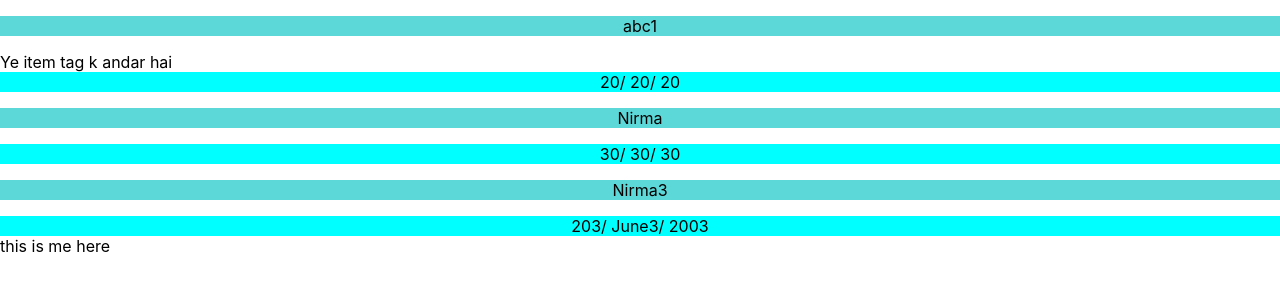
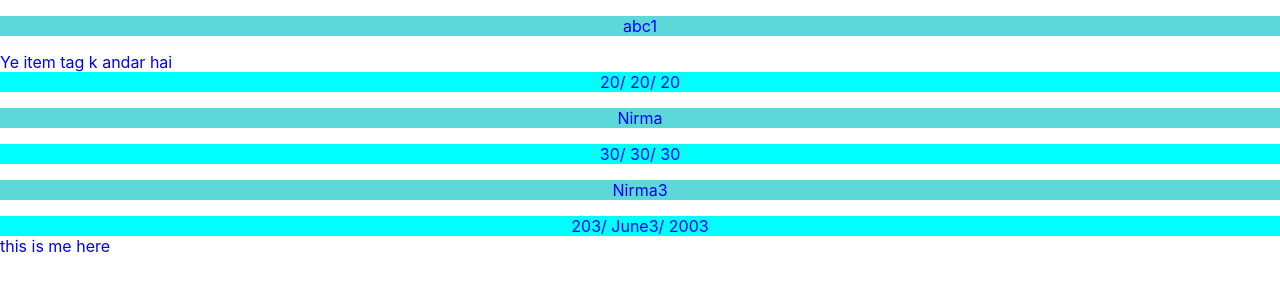
Before and after one commit to sandeep15045/Reactlearn, a React (Create React App) app: page / in a window 1280 px wide. Shown: the top 300 px of the page. Built offline with nearby package versions, Linux system fonts and the light colour scheme.

Commit message:
color of card component inherited to inner compon

```diff
--- a/src/components/Card.css
+++ b/src/components/Card.css
@@ -1,5 +1,6 @@
 .card{
     display: flex;
-    flex-direction:column
+    color: blue;
+    flex-direction: column;
 
 }
```
